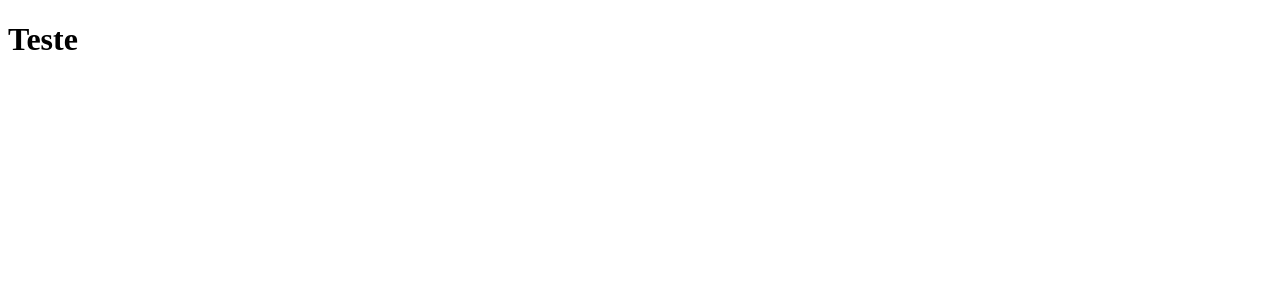
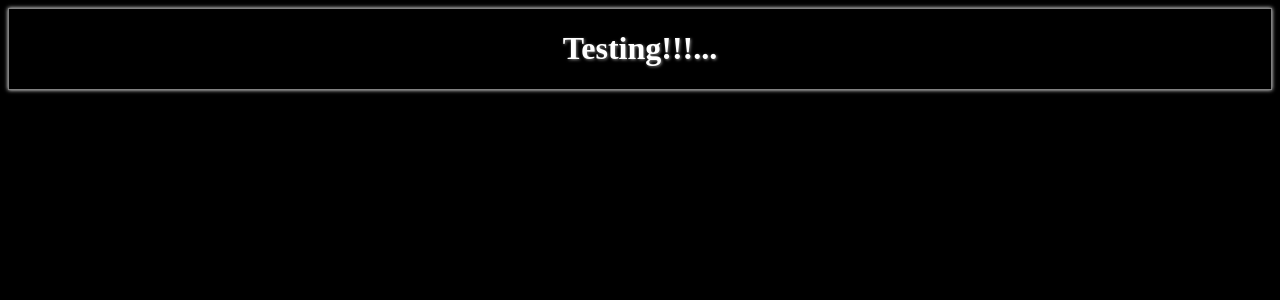
Before and after one commit to joaovds/Notes_and_Tasks-frontend, a React (Create React App) app: page / in a window 1280 px wide. Shown: the top 300 px of the page. Built offline with nearby package versions, Linux system fonts and the light colour scheme; the HTML template or start-up script is replaced by a standard one.

Commit message:
testing and creating the base of the routes

```diff
--- a/src/App.js
+++ b/src/App.js
@@ -1,9 +1,13 @@
 import React, { Component } from 'react';
+
+import Routes from './routes';
+
+import './global.css';
 
 class App extends Component {
   render() {
     return (
-        <h1>Teste</h1>
+        <Routes />
     );
   }
 }
--- /dev/null
+++ b/src/global.css
@@ -0,0 +1,3 @@
+body {
+    background-color: black;
+}
--- /dev/null
+++ b/src/routes.js
@@ -0,0 +1,14 @@
+import React from 'react';
+import { BrowserRouter, Route, Switch } from 'react-router-dom';
+
+import Teste from './pages/Teste';
+
+export default function Routes() {
+    return (
+        <BrowserRouter>
+            <Switch>
+                <Route path="/" exact component={Teste} />
+            </Switch>
+        </BrowserRouter>
+    );
+}
```
